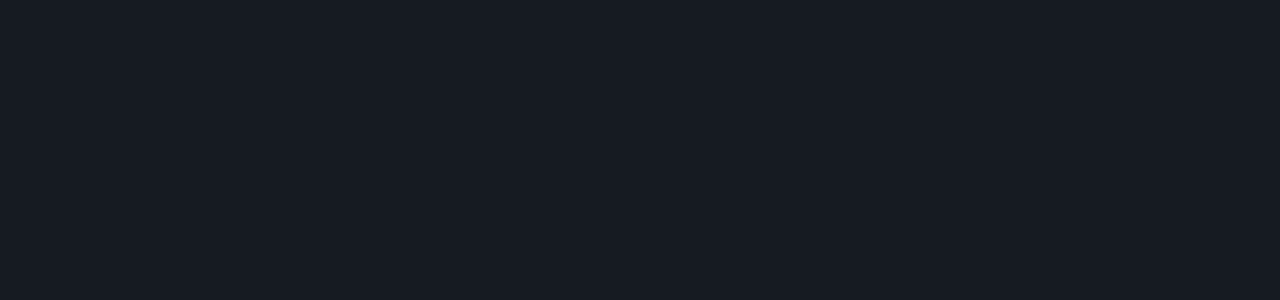
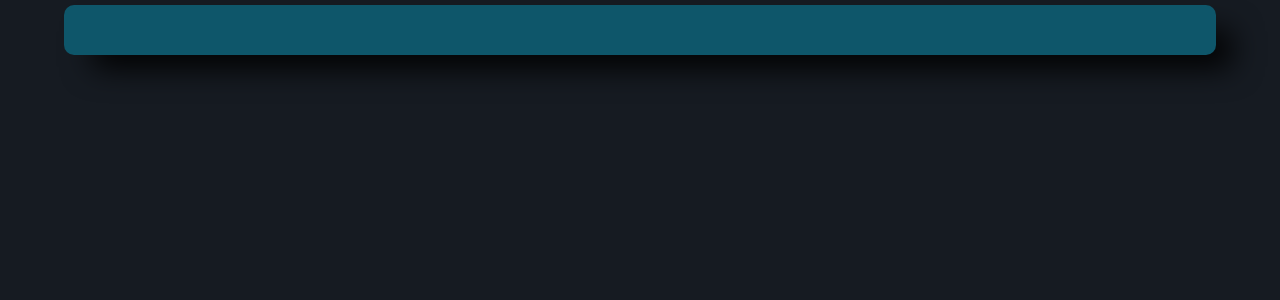
Before and after one commit to KonradBauer/gnNewsAggregator, a React (Create React App) app: page / in a window 1280 px wide. Shown: the top 300 px of the page. Built offline with nearby package versions, Linux system fonts and the light colour scheme.

Commit message:
create template Header, imported to App.js, and import ThemeProvider

```diff
--- a/src/App.js
+++ b/src/App.js
@@ -1,8 +1,12 @@
+import { ThemeProvider } from "styled-components";
+import { Header } from "./layoutData/Header/index";
+import { theme } from "./common/theme";
+
 function App() {
   return (
-    <div className="App">
-      <header className="App-header"></header>
-    </div>
+    <ThemeProvider theme={theme}>
+      <Header />
+    </ThemeProvider>
   );
 }
 
--- a/src/common/theme.js
+++ b/src/common/theme.js
@@ -1,6 +1,9 @@
 export const theme = {
   color: {
     bunker: "#161B22",
+    deepSeaGreen: "#0E566A",
+    mandysPink: "#F4C0B3",
+    chatelle: "#AFA7BC",
   },
 
   breakpoints: {
--- /dev/null
+++ b/src/layoutData/Header/index.js
@@ -0,0 +1,5 @@
+import { Box } from "./styled";
+
+export const Header = () => {
+  return <Box />;
+};
--- /dev/null
+++ b/src/layoutData/Header/styled.js
@@ -0,0 +1,15 @@
+import styled from "styled-components";
+
+export const Box = styled.div`
+  max-width: 90%;
+  margin: 0 auto;
+  margin-top: 5px;
+  height: 50px;
+  display: flex;
+  flex-direction: row;
+  background-color: ${({ theme }) => theme.color.deepSeaGreen};
+  border-radius: 10px;
+  -webkit-box-shadow: 22px 19px 31px -7px rgba(0, 0, 0, 1);
+  -moz-box-shadow: 22px 19px 31px -7px rgba(0, 0, 0, 1);
+  box-shadow: 22px 19px 31px -7px rgba(0, 0, 0, 1);
+`;
```
